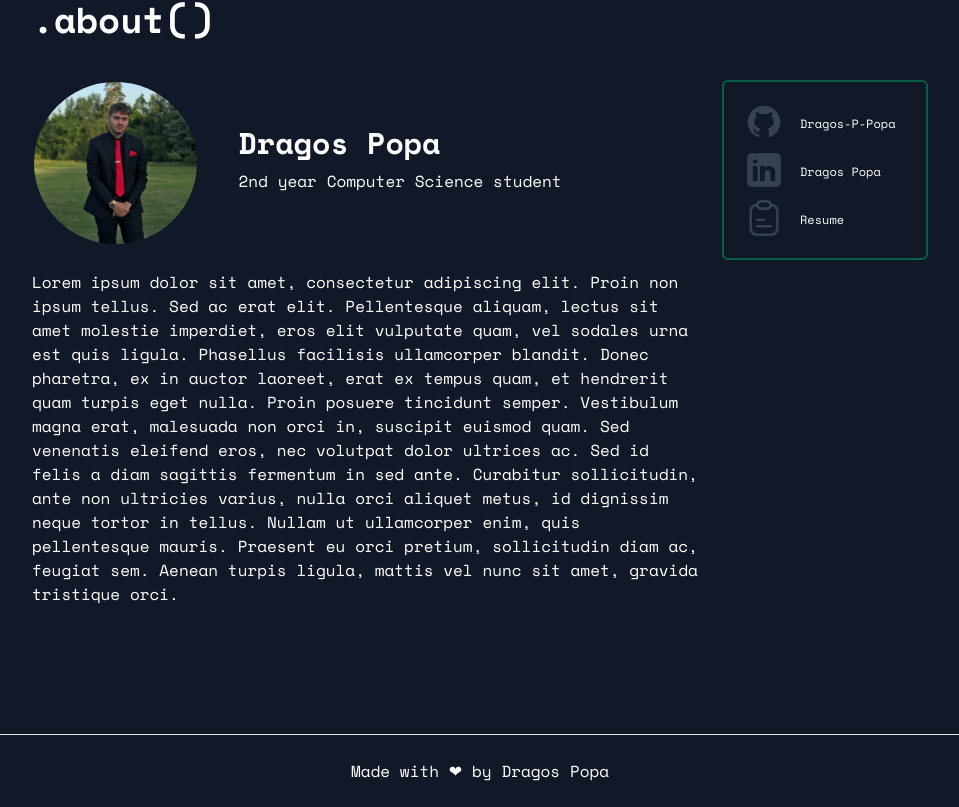
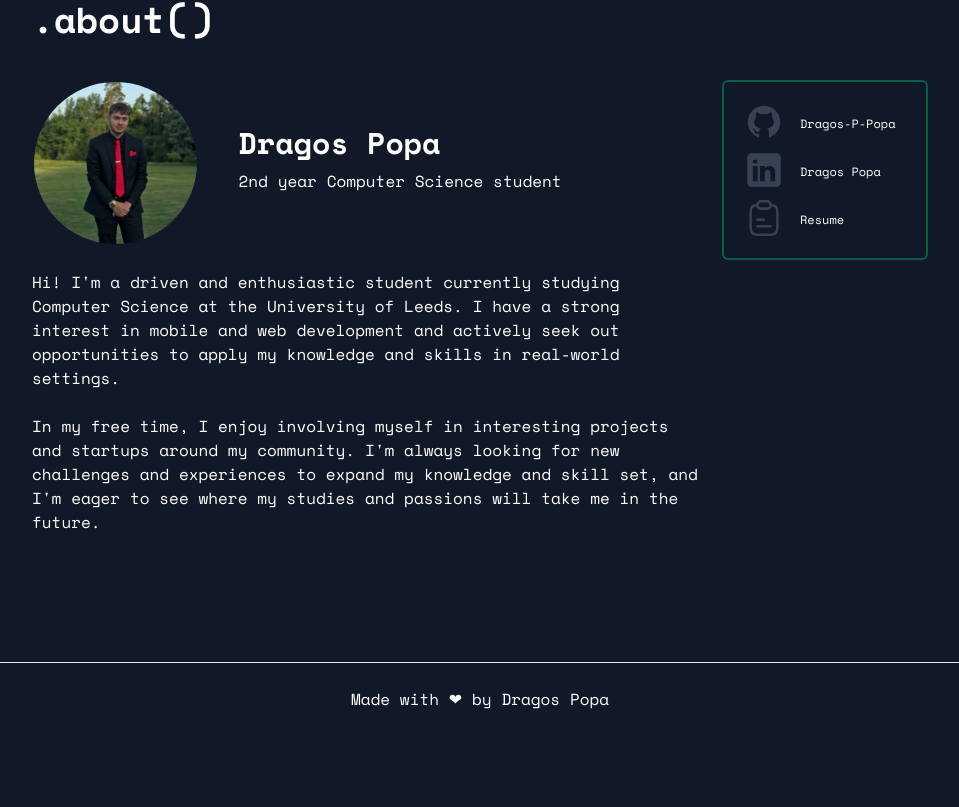
Before and after one commit to Dragos-P-Popa/portfolio, a SvelteKit app: page / in a window 1280 px wide. Shown: the part 1883-2690 px from the top of the page, without its empty margins (160-1119 px from the left). After the commit the page ends 2618 px from the top, so only its background shows below. Built offline with nearby package versions, Linux system fonts and the light colour scheme.

Commit message:
added resume and updated about me section

```diff
--- a/src/routes/+page.svelte
+++ b/src/routes/+page.svelte
@@ -179,8 +179,10 @@
                     2nd year Computer Science student
                 </p>
             </div>
-            <div class="row-span-3 col-span-4 pt-6 whitespace-pre-line">
-                Lorem ipsum dolor sit amet, consectetur adipiscing elit. Proin non ipsum tellus. Sed ac erat elit. Pellentesque aliquam, lectus sit amet molestie imperdiet, eros elit vulputate quam, vel sodales urna est quis ligula. Phasellus facilisis ullamcorper blandit. Donec pharetra, ex in auctor laoreet, erat ex tempus quam, et hendrerit quam turpis eget nulla. Proin posuere tincidunt semper. Vestibulum magna erat, malesuada non orci in, suscipit euismod quam. Sed venenatis eleifend eros, nec volutpat dolor ultrices ac. Sed id felis a diam sagittis fermentum in sed ante. Curabitur sollicitudin, ante non ultricies varius, nulla orci aliquet metus, id dignissim neque tortor in tellus. Nullam ut ullamcorper enim, quis pellentesque mauris. Praesent eu orci pretium, sollicitudin diam ac, feugiat sem. Aenean turpis ligula, mattis vel nunc sit amet, gravida tristique orci.
+            <div class="whitespace-pre row-span-3 col-span-4 pt-6 whitespace-pre-line">
+                Hi! I'm a driven and enthusiastic student currently studying Computer Science at the University of Leeds. I have a strong interest in mobile and web development and actively seek out opportunities to apply my knowledge and skills in real-world settings.
+
+                In my free time, I enjoy involving myself in interesting projects and startups around my community. I'm always looking for new challenges and experiences to expand my knowledge and skill set, and I'm eager to see where my studies and passions will take me in the future.
             </div>
         </div>
         <div class="col-span-4 hidden min-[800px]:col-span-1 min-[800px]:block items-center ">
@@ -239,7 +241,7 @@
                 <img alt="" src="resume.svg" width="40" height="40" />
             </div>
             <div>
-                <a href="" target="_blank" rel="noreferrer" class="hover:underline text-xs lg:text-md pl-4">Resume</a>
+                <a href="resume.pdf" target="_blank" rel="noreferrer" class="hover:underline text-xs lg:text-md pl-4">Resume</a>
             </div>
         </div>
     </div>
```
Also changed, not shown: 1 other file (tests, documents, lock files or other folders).
